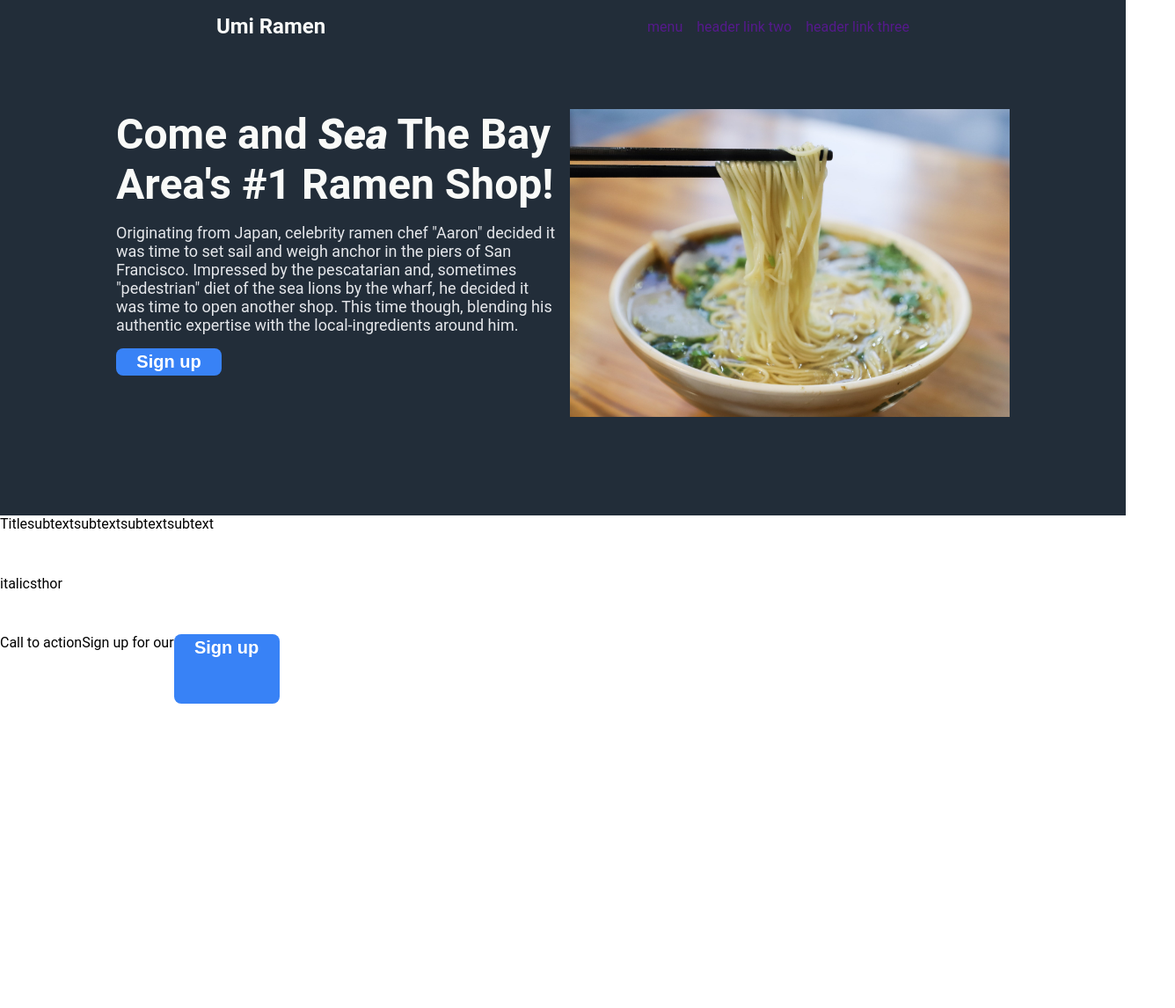
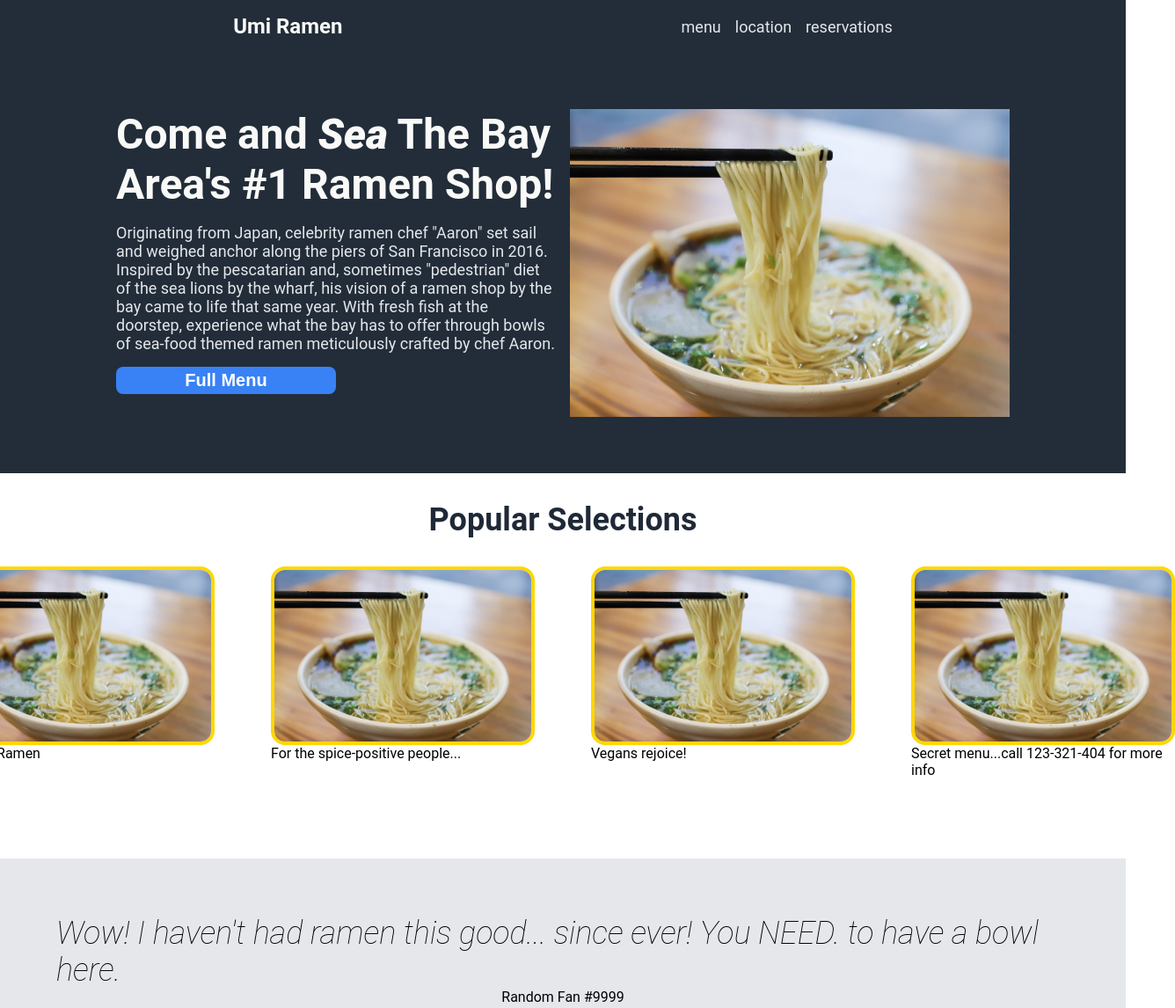
Before and after one commit to aaronnewie/odin-website, a plain HTML site: page index.html in a window 1280 px wide. Shown: the top 1146 px of the page at 88% size, 1336 px wide, since content can reach past the window. Before the commit the page ends 800 px from the top, so only its background shows below. Drawn offline with Linux system fonts and the light colour scheme.

Commit message:
finish final layout

```diff
--- a/index.html
+++ b/index.html
@@ -14,44 +14,57 @@
             <div class="header-links">
                 <ul>
                     <li><a href="">menu</a></li>
-                    <li><a href="">header link two</a></li>
-                    <li><a href="">header link three</a></li>
+                    <li><a href="">location</a></li>
+                    <li><a href="">reservations</a></li>
                 </ul>
             </div>
         </div>
         <div class="hero">
             <div class="hero-left">
                 <div>Come and <em>Sea</em> The Bay Area's #1 Ramen Shop! </div>
-                <div>Originating from Japan, celebrity ramen chef "Aaron" decided it was time to set sail and weigh anchor in the piers of San Francisco.
-                    Impressed by the pescatarian and, sometimes "pedestrian" diet of the sea lions by the wharf, he decided it was time to open another shop.
-                    This time though, blending his authentic expertise with the local-ingredients around him.
+                <div>Originating from Japan, celebrity ramen chef "Aaron" set sail and weighed anchor along the piers of San Francisco in 2016.
+                    Inspired by the pescatarian and, sometimes "pedestrian" diet of the sea lions by the wharf, his vision of a ramen shop by the bay came to life that same year.
+                    With fresh fish at the doorstep, experience what the bay has to offer through bowls of sea-food themed ramen meticulously crafted by chef Aaron.
                      </div>
-                <button> Sign up</button>
+                <button class="hero-button">Full Menu</button>
             </div>
             <div class="hero-right">
                 <img src="/imgs/ramen.jpeg" alt="A bowl of ramen" width=500px height= 350px>
             </div>
         </div>
         <div class="content">
-            <div> Title</div>
-            <img src="" alt="">
-            <div class="img-text">subtext</div>
-            <img src="" alt="">
-            <div class="img-text">subtext</div>
-            <img src="" alt="">
-            <div class="img-text">subtext</div>
-            <img src="" alt="">
-            <div class="img-text">subtext</div>
+            <div class="content-title">Popular Selections</div>
+            <div class="content-container">
+                <div class="img-text-container">
+                    <img src="/imgs/ramen.jpeg" alt="">
+                    <div class="img-text">Our #1 Ramen</div>
+                    </div>
+                <div class="img-text-container">
+                    <img src="/imgs/ramen.jpeg" alt="">
+                    <div class="img-text">For the spice-positive people...</div>
+                    </div>
+                <div class="img-text-container">
+                    <img src="/imgs/ramen.jpeg" alt="">
+                    <div class="img-text">Vegans rejoice!</div>
+                    </div>
+                <div class="img-text-container">
+                    <img src="/imgs/ramen.jpeg" alt="">
+                    <div class="img-text">Secret menu...call 123-321-404 for more info </div>
+                   </div>
+            </div>
         </div>
         <div class="bottom-quote">
-            <div class="quote">italics</div>
-            <div class="author">thor</div>
+            <div class="quote"><em>Wow! I haven't had ramen this good... since ever! You NEED. to have a bowl here.</em></div>
+            <div class="author">Random Fan #9999</div>
         </div>
         <div class="footer">
-            <div class="left"></div>
+            <div class="footer-container">
+            <div class="left">
                 <div> Call to action</div>
                 <div> Sign up for our</div>
+            </div>
             <button class="footer-button">Sign up</button>
+            </div>
         </div>
     </body>
 </html>
--- a/styles.css
+++ b/styles.css
@@ -3,7 +3,8 @@ body {
     margin: 0;
     display: flex;
     flex-flow : column;
-    font-family: 'Roboto', Oxygen, Ubuntu, Cantarell, 'Open Sans', 'Helvetica Neue', sans-serif
+    font-family: 'Roboto', Oxygen, Ubuntu, Cantarell, 'Open Sans', 'Helvetica Neue', sans-serif;
+    width: 100%
 }
 
 a {
@@ -12,12 +13,18 @@ a {
     text-decoration: none;
 }
 
+a:visited {
+    color: #E5E7EB
+
+}
+
 ul {
     display: flex;
     list-style-type: none;
     text-decoration: none;
     margin: 0;
     padding: 0;
+    font-size: 18px;
     gap: 16px
 }
 
@@ -35,6 +42,7 @@ button {
     color: white;
 }
 
+
 .header {
     display: flex;
     justify-content: space-evenly;
@@ -42,8 +50,8 @@ button {
     gap: 120px;
     padding: 16px 0px;
     background-color: #222d39;
+    flex: 1;
 }
-
 
 
 .logo {
@@ -81,22 +89,80 @@ button {
     color: #E5E7EB;
 }
 
+.hero-button {
+    display: flex;
+    white-space: nowrap;
+    width: 50%
+}
+
 .hero-right {
     display: flex;
-    flex: 0 0  500px
+    flex: 0 0 500px
 }
 
 .content {
     display: flex;
+    flex-flow: column;
+    align-items: center;
+    padding: 32px;
+    gap: 32px;
     flex: 1
 }
 
+.content-title {
+    display: flex;
+    font-size: 36px;
+    font-weight: bolder;
+    color: #1F2937;
+}
+
+.content-container {
+    display: flex;
+    justify-content: center;
+    gap: 64px;
+}
+
+.img-text-container {
+    display: flex;
+    flex-flow: column;
+    height: 300px;
+    width: 300px;
+}
+
+.img-text-container img{
+    border: 4px solid gold;
+    border-radius: 16px;
+}
+
+
 .bottom-quote {
     display: flex;
-    flex:1
+    flex-flow: column;
+    background-color: #E5E7EB;
+    justify-content: center;
+    align-items: center;
+    padding: 64px;
+    flex: 1
+}
+
+.quote {
+    display: flex;
+    font-weight: lighter;
+    font-size: 36px;
 }
 
 .footer {
     display: flex;
-    flex: 1
+    justify-content: center;
+    align-items: center;
+    padding: 64px
 }
+
+.footer-container {
+    display: flex;
+    background-color: #3882F6;
+    justify-content: space-around;
+    padding: 32px;
+    border-radius: 16px;
+    width: 600px
+}
```
